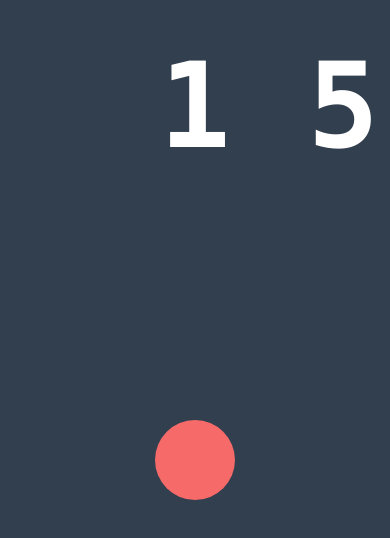
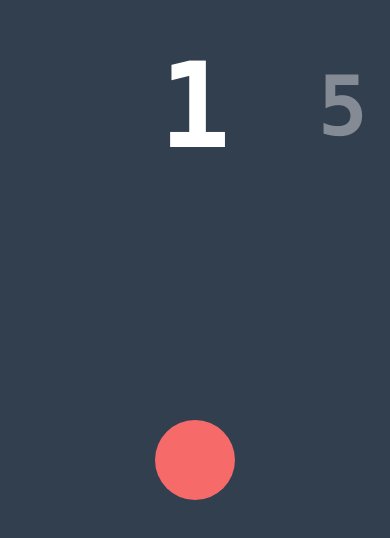
Before and after one commit to poyao-wang/react-native-playground, a React Native app: screen / in a window 390 px wide. Shown: the part 244-782 px from the top of the page. Built offline with nearby package versions, Linux system fonts and the light colour scheme.

Commit message:
Animated the FlatList

```diff
--- a/App.js
+++ b/App.js
@@ -24,6 +24,7 @@ const ITEM_SIZE = width * 0.38;
 const ITEM_SPACING = (width - ITEM_SIZE) / 2;
 
 export default function App() {
+  const scrollX = React.useRef(new Animated.Value(0)).current;
   return (
     <View style={styles.container}>
       <StatusBar hidden />
@@ -50,17 +51,37 @@ export default function App() {
           flex: 1,
         }}
       >
-        <FlatList
+        <Animated.FlatList
           data={timers}
           keyExtractor={(item) => item.toString()}
           horizontal
           bounces={false}
+          onScroll={Animated.event(
+            [{ nativeEvent: { contentOffset: { x: scrollX } } }],
+            { useNativeDriver: true }
+          )}
           showsHorizontalScrollIndicator={false}
           snapToInterval={ITEM_SIZE}
           decelerationRate="fast"
           style={{ flexGrow: 0 }}
           contentContainerStyle={{ paddingHorizontal: ITEM_SPACING }}
-          renderItem={({ item }) => {
+          renderItem={({ item, index }) => {
+            const inputRange = [
+              (index - 1) * ITEM_SIZE,
+              index * ITEM_SIZE,
+              (index + 1) * ITEM_SIZE,
+            ];
+
+            const opacity = scrollX.interpolate({
+              inputRange,
+              outputRange: [0.4, 1, 0.4],
+            });
+
+            const scale = scrollX.interpolate({
+              inputRange,
+              outputRange: [0.7, 1, 0.7],
+            });
+
             return (
               <View
                 style={{
@@ -69,7 +90,11 @@ export default function App() {
                   alignItems: "center",
                 }}
               >
-                <Text style={styles.text}>{item}</Text>
+                <Animated.Text
+                  style={[styles.text, { opacity, transform: [{ scale }] }]}
+                >
+                  {item}
+                </Animated.Text>
               </View>
             );
           }}
```
